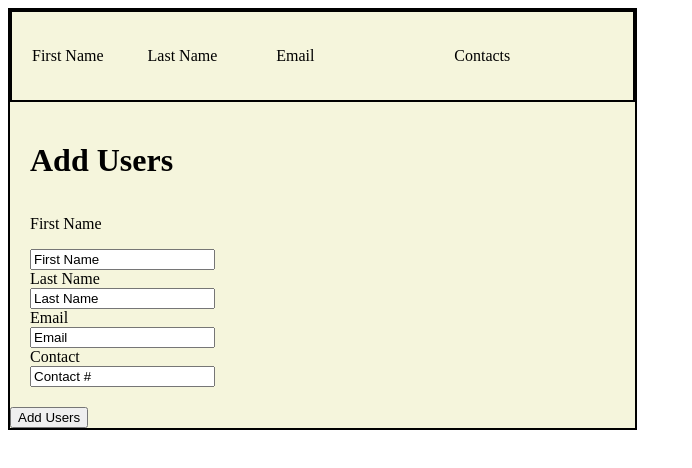
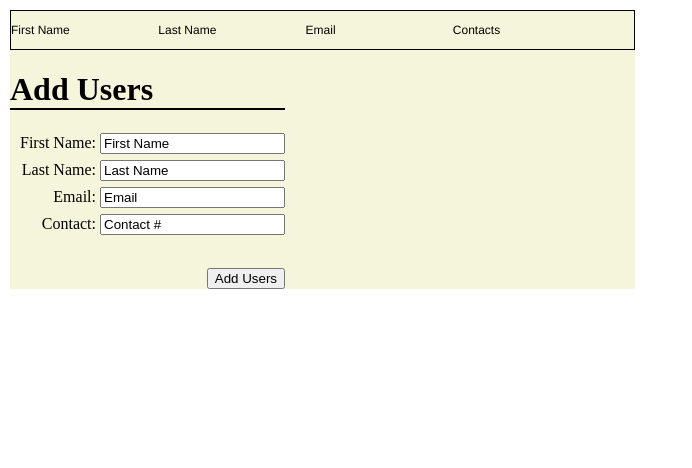
Before and after one commit to vinsonlaiono/users, a plain HTML site: page index.html in a window 1280 px wide. Shown: the whole page, without its empty margins (0-692 px from the left). Drawn offline with nearby package versions, Linux system fonts and the light colour scheme.

Commit message:
fixed style to make look more like assignment

```diff
--- a/index.html
+++ b/index.html
@@ -18,23 +18,29 @@
 </head>
 <body>
     <div class="container">
+
         <div class="users">
             <p class="first_name">First Name</p>
             <p class="last_name">Last Name</p>
             <p class="emails">Email</p>
             <p class="contact">Contacts</p>
         </div>
+
         <div class="user_container">
                 <table class="appendUsers"></table>
         </div>
+
         <h1>Add Users</h1>
-        <form class="form1" action="">
-                <p>First Name</p><input type="text" class="first_name" value="First Name">
-                Last Name<input type="text" class="last_name" value="Last Name">
-                Email<input type="text" class="email" value="Email">
-                Contact<input type="text" class="contacts" value="Contact #">
-        </form>
-        <button>Add Users</button>
+
+        <div class="main">
+            <form class="form1" action="">
+                First Name: <input type="text" class="first_name" value="First Name">
+                Last Name: <input type="text" class="last_name" value="Last Name">
+                Email: <input type="text" class="email" value="Email">
+                Contact: <input type="text" class="contacts" value="Contact #">
+            </form>
+            <button>Add Users</button>
+        </div>
     </div>
 
     <!-- <button>append</button> -->
--- a/style.css
+++ b/style.css
@@ -6,9 +6,64 @@
 .container{
     width: 625px;
     background-color: beige;
-    border: solid 2px black;
+    border: solid 2px white;
 }
 p{
+    display: inline-block;
+}
+p{
+    font-family: 'Franklin Gothic Medium', 'Arial Narrow', Arial, sans-serif;
+    font-size: 12px;
+    width: 23%;
+}
+.users{
+    border: solid 1px black;
+    margin: 0px;
+}
+.main{
+    width: 44%;
+    TEXT-ALIGN: right;
+    border-top: black 2px solid;
+    padding-top: 20px;
+}
+h1{
+    margin-bottom: 0px;
+    text-align: left;
+}
+button{
+    margin-top: 30px;
+}
+input{
+    margin-bottom: 3px;
+    margin-top: 3px;
+}
+.appendUsers{
+    display: block;
+    width: 98%;
+}
+td{
+    font-family: 'Franklin Gothic Medium', 'Arial Narrow', Arial, sans-serif;
+    font-size: 12px;
+    width: 23%;
+    display: inline-block;
+}
+
+
+
+
+
+
+
+
+
+
+
+
+
+
+
+
+/* p{
     display: inline-block;
 }
 input{
@@ -46,4 +101,4 @@ td{
 }
 .contact{
     padding-left: 55px;
-}
+} */
```
